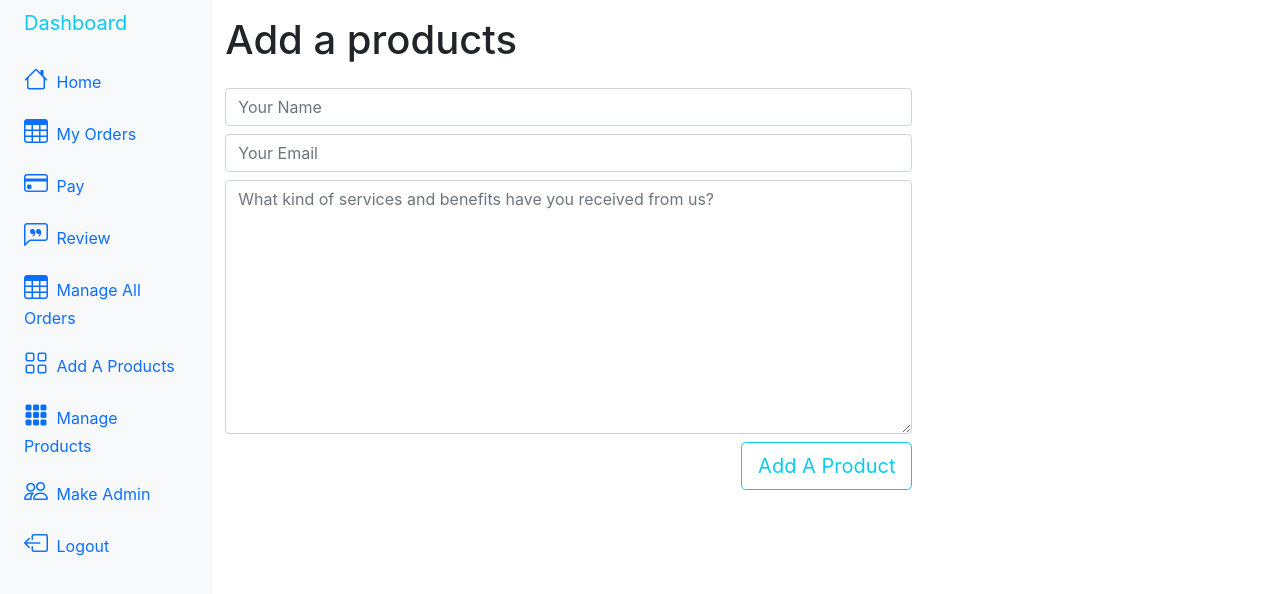
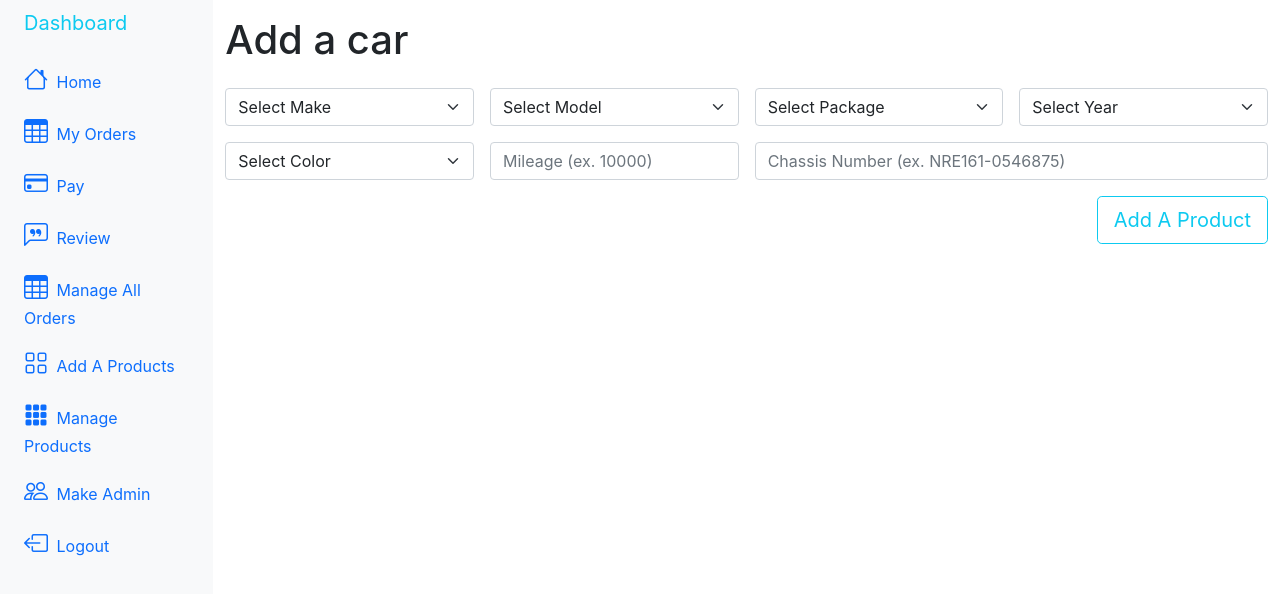
Before and after one commit to tanvirnpm/aurobil-cars-client, a React (Create React App) app: page /add-a-product in a window 1280 px wide. Shown: the top 594 px of the page. Built offline with nearby package versions, Linux system fonts and the light colour scheme.

Commit message:
add a car

```diff
--- a/src/Pages/Dashboard/Admin/AddAProducts/AddAProducts.js
+++ b/src/Pages/Dashboard/Admin/AddAProducts/AddAProducts.js
@@ -11,16 +11,71 @@ const AddAProducts = () => {
             <div className="row flex-nowrap">
                 <DashboardMenu />
                 <div className="col py-3">
-                    <h1>Add a products</h1>
+                    <h1>Add a car</h1>
                     <div className="row mt-4">
-                        <div className="col-md-8">
+                        <div className="col">
                             <form onSubmit={handleSubmit(onSubmit)}>
-                                <input className="form-control mb-2" type="text" placeholder="Your Name" {...register("name")} />
-                                <input className="form-control mb-2" type="text" placeholder="Your Email" {...register("email")} />
-                                <textarea className="form-control mb-2" cols="30" rows="10" placeholder="What kind of services and benefits have you received from us?" {...register("review")}></textarea>
-                                {errors.exampleRequired && <span>This field is required</span>}
+                                <div className="row g-3">
+                                    <div className="col-lg-3 col-md-4 col-sm-6">
+                                        <select className="form-select" {...register("make")}>
+                                            <option selected>Select Make</option>
+                                            <option value="female">female</option>
+                                        </select>
+                                    </div>
+                                    <div className="col-lg-3 col-md-4 col-sm-6">
+                                        <select className="form-select" {...register("model")}>
+                                            <option selected>Select Model</option>
+                                            <option value="female">female</option>
+                                        </select>
+                                    </div>
+                                    <div className="col-lg-3 col-md-4 col-sm-6">
+                                        <select className="form-select" {...register("package")}>
+                                            <option selected>Select Package</option>
+                                            <option value="female">female</option>
+                                        </select>
+                                    </div>
+                                    <div className="col-lg-3 col-md-4 col-sm-6">
+                                        <select className="form-select" {...register("year")}>
+                                            <option selected>Select Year</option>
+                                            <option value="female">female</option>
+                                        </select>
+                                    </div>
+                                    <div className="col-lg-3 col-md-4 col-sm-6">
+                                        <select className="form-select" {...register("color")}>
+                                            <option selected>Select Color</option>
+                                            <option value="female">female</option>
+                                        </select>
+                                    </div>
+                                    <div className="col-lg-3 col-md-4 col-sm-6">
+                                        <input className="form-control" placeholder="Mileage (ex. 10000)" {...register("mileage")}/>
+                                    </div>
+                                    <div className="col-lg-6 col-md-8 col-sm-12">
+                                        <input className="form-control" placeholder="Chassis Number (ex. NRE161-0546875)" {...register("mileage")}/>
+                                    </div>
+                                </div>
+                                {/*
 
-                                <div className="text-end">
+                                    Make:
+                                    Model:
+                                    Package:
+                                    Fuel Type:
+                                    Auction Grade:
+                                    Year:
+                                    Mileage:
+                                    Color:
+                                    Chassis No.:
+                                    Toyota
+                                    Honda
+                                    Nissan
+                                    Mazda
+                                    Mitsubishi
+                                    Subaru
+                                    Suzuki
+                                    Kia
+
+                                */}
+
+                                <div className="text-end mt-3">
                                     <input type="submit" value="Add A Product" className="btn btn-lg btn-outline-info" />
                                 </div>
                             </form>
--- a/src/Pages/Home/Banner/Banner.js
+++ b/src/Pages/Home/Banner/Banner.js
@@ -6,7 +6,7 @@ const Banner = () => {
     return (
         <main className="container py-4">
             <div className="row align-items-center text-sm-left text-lg-left">
-                <div className="col-md-6 mb-3">
+                <div className="col-md-6 mb-3 text-md-start text-center">
                     <h1>Find your <br />dream car</h1>
                     <p>We can help you find the best car. Check our reviews, compare models and find cars for sale.</p>
                     <Link to="/about-us" className="btn btn-outline-info btn-lg">About us</Link>
--- a/src/Pages/Home/RecentCars/RecentCars.js
+++ b/src/Pages/Home/RecentCars/RecentCars.js
@@ -4,7 +4,7 @@ import RecentCarsCard from "./RecentCarsCard";
 const RecentCars = () => {
   return (
     <section className="container py-4">
-      <h1 className="mb-4">Recent Car's</h1>
+      <h1 className="mb-4 text-center text-md-start">Recent Car's</h1>
       <div className="row g-3">
         <RecentCarsCard />
         <RecentCarsCard />
--- a/src/Pages/Shared/Header/Navbar.js
+++ b/src/Pages/Shared/Header/Navbar.js
@@ -10,7 +10,7 @@ const Navbar = () => {
                     <span className="navbar-toggler-icon"></span>
                 </button>
                 <div className="collapse navbar-collapse" id="navbarSupportedContent">
-                    <ul className="navbar-nav m-auto mb-2 mb-lg-0">
+                    <ul className="navbar-nav text-md-left text-center m-auto mb-2 mb-lg-0">
                         <li className="nav-item">
                             <Link className="nav-link" to="/home">Home</Link>
                         </li>
@@ -30,6 +30,14 @@ const Navbar = () => {
                             <Link className="nav-link" to="/stock-list">Stock List</Link>
                         </li> */}
                     </ul>
+                <div className="navbar-nav">
+                    <div className="d-flex align-items-center mb-3 mb-md-0 justify-content-center">
+                        <img style={{height: '40px', width: '40px', borderRadius: '50%'}} src="https://webtoolfeed.files.wordpress.com/2011/12/1.jpg" alt="" />
+                        <span className="mx-3"><i>Tanvir Ahammed</i></span>
+                    </div>
+                    <Link to="/login" className="btn btn-outline-info">Login</Link>
+                    {/* <Link className="btn btn-outline-danger">Logout</Link> */}
+                </div>
                 </div>
             </div>
         </nav>
```
Also changed, not shown: 1 other file (tests, documents, lock files or other folders).
